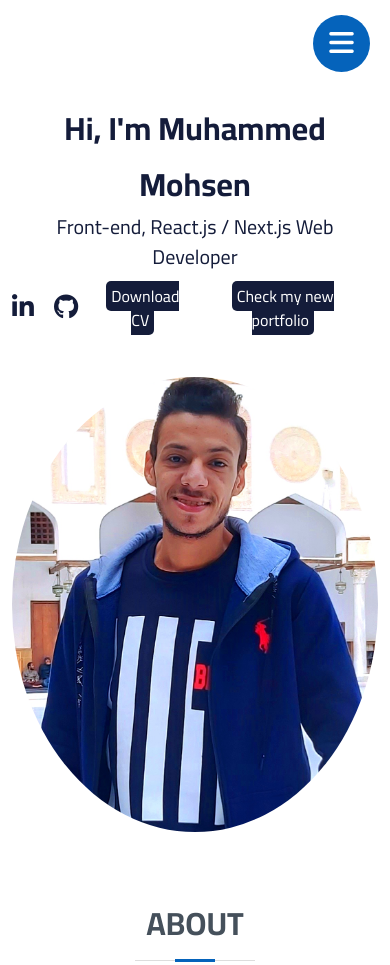
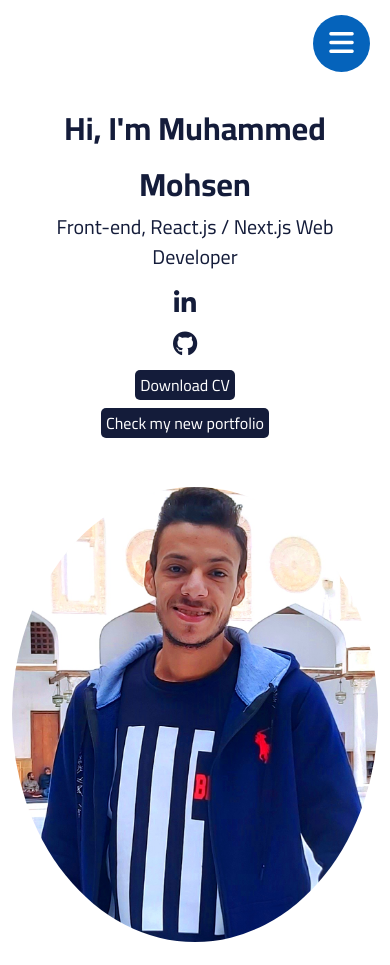
Before and after one commit to MuhammedMohsenn/My-Resume, a website: page index.html in a window 390 px wide. Shown: the top 965 px of the page. Drawn offline with nearby package versions, Linux system fonts and the light colour scheme.

Commit message:
edited media query for CV and new portfolio button

```diff
--- a/css/styles.scss
+++ b/css/styles.scss
@@ -256,6 +256,7 @@ body {
         }
       }
     }
+
     .avatar-wraper {
       margin-top: 45px;
       display: flex;
@@ -283,18 +284,6 @@ body {
   }
 }
 
-// @keyframes up-and-down {
-//   0% {
-//     top: 0;
-//   }
-//   50% {
-//     top: 100px;
-//   }
-//   100% {
-//     top: 0px;
-//   }
-// }
-
 @media (max-width: 992px) {
   .hero-section {
     h1 {
@@ -303,6 +292,16 @@ body {
     p {
       font-size: 20px !important;
       margin: 0px 0 12px 0 !important;
+    }
+  }
+}
+
+@media (max-width: 576px) {
+  ul.social-icons {
+    flex-direction: column;
+
+    li {
+      padding: 7px 0;
     }
   }
 }
```
Also changed, not shown: css/styles.css, 1 other file.
